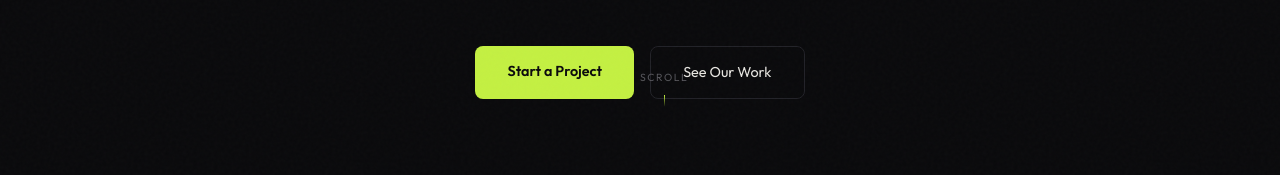
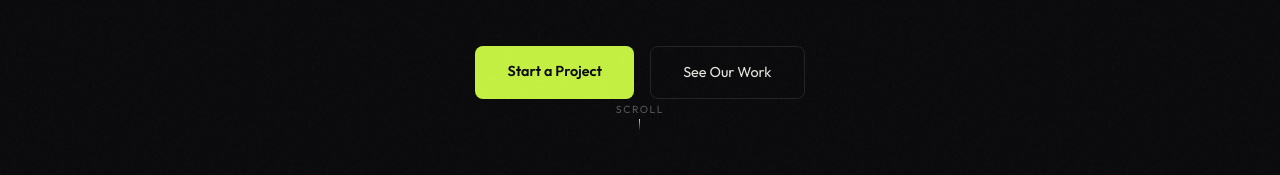
Before and after one commit to BeanBugCorp/WebPage, a React (Vite) app: page / in a window 1280 px wide. Shown: the part 625-800 px from the top of the page. Built offline with nearby package versions, Linux system fonts and the light colour scheme.

Commit message:
minor updates

```diff
--- a/src/CSS/Hero.module.css
+++ b/src/CSS/Hero.module.css
@@ -110,13 +110,10 @@
 
 .scrollIndicator {
   position: absolute;
-  bottom: 2.5rem;
-  left: 50%;
-  transform: translateX(-50%);
+  bottom: 1rem;
   display: flex;
   flex-direction: column;
   align-items: center;
-  gap: 0.5rem;
   opacity: 0;
   animation: fadeUp 0.8s 0.9s forwards;
 }
--- a/src/i18n/es.json
+++ b/src/i18n/es.json
@@ -13,7 +13,7 @@
     "title_end": " que tu negocio necesita",
     "subtitle": "Desde experiencias web responsivas hasta aplicaciones móviles completas — convertimos tu visión en código listo para producción.",
     "cta_primary": "Iniciar un Proyecto",
-    "cta_secondary": "Ver Nuestro Trabajo",
+    "cta_secondary": "Ve Nuestro Trabajo",
     "scroll": "Scroll"
   },
   "services": {
```
